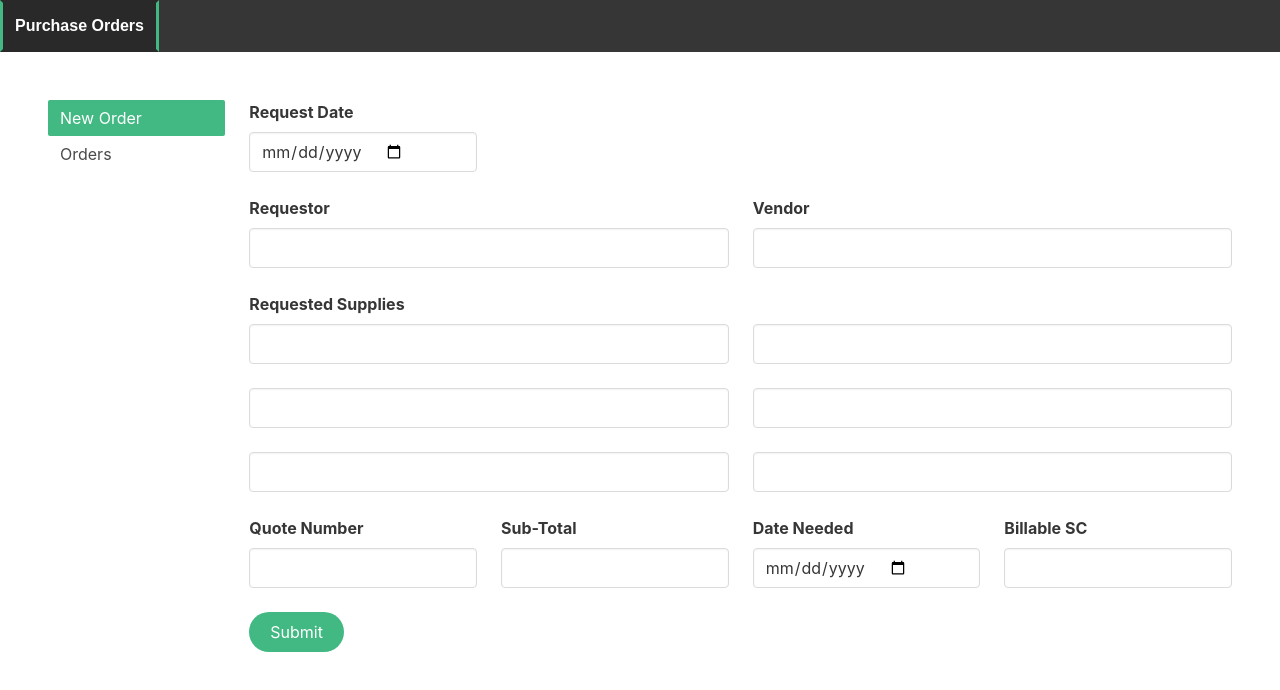
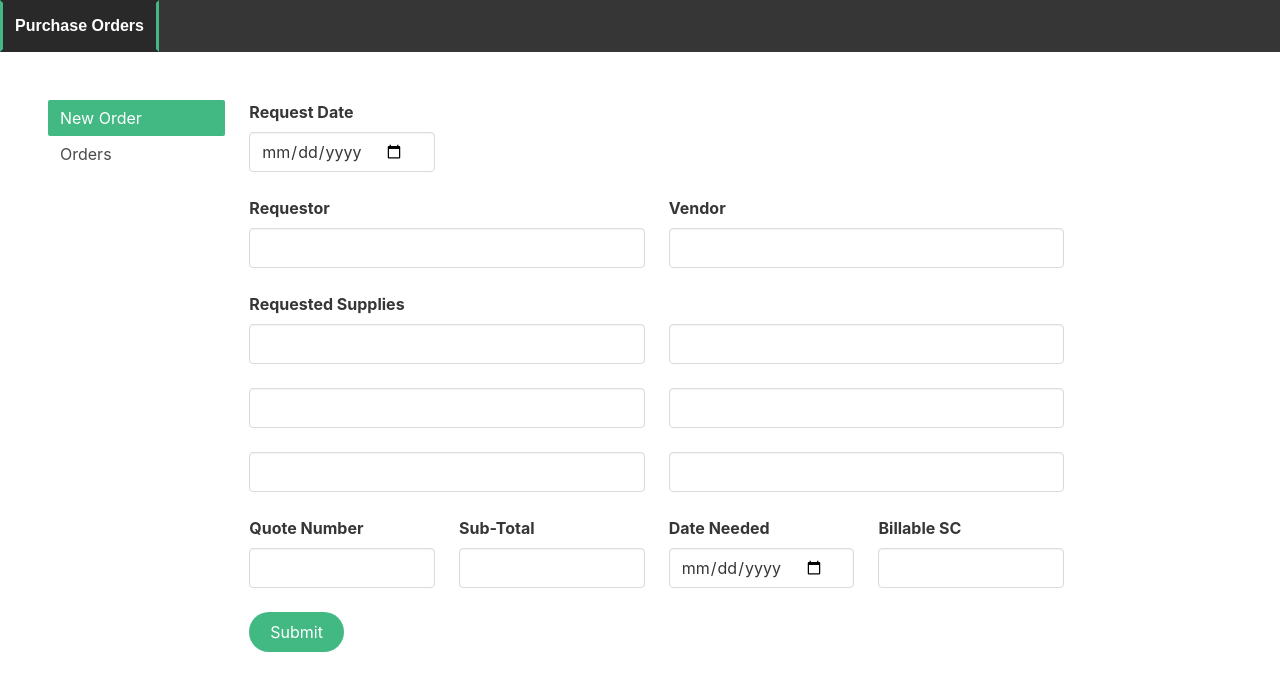
Before and after one commit to dr5274/purchase-orders, a Vue app: page /purchase-order in a window 1280 px wide. Shown: the top 690 px of the page. Built offline with nearby package versions, Linux system fonts and the light colour scheme; the HTML template or start-up script is replaced by a standard one.

Commit message:
refactor

```diff
--- a/src/components/list-header.vue
+++ /dev/null
@@ -1,35 +0,0 @@
-<script>
-export default {
-  name: 'ListHeader',
-  props: {
-    title: {
-      type: String,
-      default: () => '',
-    },
-    routePath: {
-      type: String,
-      default: () => '',
-    },
-  },
-  methods: {
-    handleRefresh() {
-      this.$emit('refresh');
-    },
-  },
-};
-</script>
-
-<template>
-  <div class="content-title-group">
-    <router-link :to="routePath">
-      <h2 class="title">{{ title }}</h2>
-    </router-link>
-    <button
-      class="button refresh-button"
-      @click="handleRefresh"
-      aria-label="refresh"
-    >
-      <i class="fas fa-sync" aria-hidden="true"></i>
-    </button>
-  </div>
-</template>
--- a/src/components/nav-bar.vue
+++ b/src/components/nav-bar.vue
@@ -1,6 +1,5 @@
 <template>
   <nav class="column is-2 menu">
-    <!-- <p class="menu-label">Menu</p> -->
     <ul class="menu-list">
       <router-link to="/purchase-order">New Order</router-link>
       <router-link to="/purchase-orders">Orders</router-link>
--- /dev/null
+++ b/src/components/purchase-order-form.vue
@@ -0,0 +1,102 @@
+<template>
+  <section class="form">
+    <div class="columns">
+      <div class="column is-one-quarter">
+        <div class="field">
+          <label class="label">Request Date</label>
+          <div class="control">
+            <input class="input" type="date" required />
+          </div>
+        </div>
+      </div>
+    </div>
+
+    <div class="columns">
+      <div class="column">
+        <div class="field">
+          <label class="label">Requestor</label>
+          <div class="control">
+            <input class="input" type="text" required />
+          </div>
+        </div>
+      </div>
+      <div class="column">
+        <div class="field">
+          <label class="label">Vendor</label>
+          <div class="control">
+            <input class="input" type="text" required />
+          </div>
+        </div>
+      </div>
+    </div>
+
+    <div class="columns">
+      <div class="column">
+        <label class="label">Requested Supplies</label>
+        <div class="columns">
+          <div class="column is-half">
+            <input class="input" type="text" />
+          </div>
+          <div class="column is-half">
+            <input class="input" type="text" />
+          </div>
+        </div>
+
+        <div class="columns">
+          <div class="column is-half">
+            <input class="input" type="text" />
+          </div>
+          <div class="column is-half">
+            <input class="input" type="text" />
+          </div>
+        </div>
+
+        <div class="columns">
+          <div class="column is-half">
+            <input class="input" type="text" />
+          </div>
+          <div class="column is-half">
+            <input class="input" type="text" />
+          </div>
+        </div>
+      </div>
+    </div>
+
+    <div class="columns">
+      <div class="column is-one-quarter">
+        <div class="field">
+          <label class="label">Quote Number</label>
+          <div class="control">
+            <input class="input" type="text" required />
+          </div>
+        </div>
+      </div>
+      <div class="column is-one-quarter">
+        <div class="field">
+          <label class="label">Sub-Total</label>
+          <div class="control">
+            <input class="input" type="text" required />
+          </div>
+        </div>
+      </div>
+      <div class="column is-one-quarter">
+        <div class="field">
+          <label class="label">Date Needed</label>
+          <div class="control">
+            <input class="input" type="date" required />
+          </div>
+        </div>
+      </div>
+      <div class="column is-one-quarter">
+        <div class="field">
+          <label class="label">Billable SC</label>
+          <div class="control">
+            <input class="input" type="text" />
+          </div>
+        </div>
+      </div>
+    </div>
+
+    <button class="button is-primary is-rounded" type="submit">Submit</button>
+  </section>
+</template>
--- a/src/views/purchase-orders/purchase-order.vue
+++ b/src/views/purchase-orders/purchase-order.vue
@@ -1,13 +1,17 @@
 <script>
+import PurchaseOrderForm from '../../components/purchase-order-form.vue';
+
 export default {
   name: "PurchaseOrder",
   data() {
     return {
       routePath: "/purchase-order",
-      title: "Purchase Order",
+      title: "New Purchase Order",
     };
   },
-  components: {},
+  components: {
+    PurchaseOrderForm,
+  },
   created() {},
   computed: {},
   methods: {},
@@ -16,105 +20,14 @@ export default {
 
 <template>
   <div class="content-container">
-    <section class="form">
-      <div class="columns">
-        <div class="column is-one-quarter">
-          <div class="field">
-            <label class="label">Request Date</label>
-            <div class="control">
-              <input class="input" type="date" required />
-            </div>
-          </div>
-        </div>
+    <!-- <div class="content-title-group">
+      <h2 class="title">{{ title }}</h2>
+    </div> -->
+
+    <div class="columns is-multiline is-variable">
+      <div class="column is-10">
+        <PurchaseOrderForm></PurchaseOrderForm>
       </div>
-
-      <div class="columns">
-        <div class="column">
-          <div class="field">
-            <label class="label">Requestor</label>
-            <div class="control">
-              <input class="input" type="text" required />
-            </div>
-          </div>
-        </div>
-        <div class="column">
-          <div class="field">
-            <label class="label">Vendor</label>
-            <div class="control">
-              <input class="input" type="text" required />
-            </div>
-          </div>
-        </div>
-      </div>
-
-      <div class="columns">
-        <div class="column">
-          <label class="label">Requested Supplies</label>
-          <div class="columns">
-            <div class="column is-half">
-              <input class="input" type="text" />
-            </div>
-            <div class="column is-half">
-              <input class="input" type="text" />
-            </div>
-          </div>
-
-          <div class="columns">
-            <div class="column is-half">
-              <input class="input" type="text" />
-            </div>
-            <div class="column is-half">
-              <input class="input" type="text" />
-            </div>
-          </div>
-
-          <div class="columns">
-            <div class="column is-half">
-              <input class="input" type="text" />
-            </div>
-            <div class="column is-half">
-              <input class="input" type="text" />
-            </div>
-          </div>
-        </div>
-      </div>
-
-      <div class="columns">
-        <div class="column is-one-quarter">
-          <div class="field">
-            <label class="label">Quote Number</label>
-            <div class="control">
-              <input class="input" type="text" required />
-            </div>
-          </div>
-        </div>
-        <div class="column is-one-quarter">
-          <div class="field">
-            <label class="label">Sub-Total</label>
-            <div class="control">
-              <input class="input" type="text" required />
-            </div>
-          </div>
-        </div>
-        <div class="column is-one-quarter">
-          <div class="field">
-            <label class="label">Date Needed</label>
-            <div class="control">
-              <input class="input" type="date" required />
-            </div>
-          </div>
-        </div>
-        <div class="column is-one-quarter">
-          <div class="field">
-            <label class="label">Billable SC</label>
-            <div class="control">
-              <input class="input" type="text" />
-            </div>
-          </div>
-        </div>
-      </div>
-
-      <button class="button is-primary is-rounded" type="submit">Submit</button>
-    </section>
+    </div>
   </div>
 </template>
--- a/src/views/purchase-orders/purchase-orders.vue
+++ b/src/views/purchase-orders/purchase-orders.vue
@@ -1,7 +1,6 @@
 <script>
 import { mapActions, mapGetters } from 'vuex';
-import ListHeader from '@/components/list-header.vue';
-import PurchaseOrderList from './purchase-order-list.vue';
+import PurchaseOrderList from '../../components/purchase-order-list.vue';
 
 export default {
   name: 'PurchaseOrders',
@@ -12,7 +11,6 @@ export default {
     };
   },
   components: {
-    ListHeader,
     PurchaseOrderList,
   },
   created() {
@@ -32,13 +30,12 @@ export default {
 
 <template>
   <div class="content-container">
-    <ListHeader
-      :title="title"
-      @refresh="getPurchaseOrders"
-      :routePath="routePath"
-    ></ListHeader>
+    <!-- <div class="content-title-group">
+      <h2 class="title">{{ title }}</h2>
+    </div> -->
+
     <div class="columns is-multiline is-variable">
-      <div class="column is-8" v-if="purchaseOrders">
+      <div class="column is-10" v-if="purchaseOrders">
         <PurchaseOrderList :purchaseOrders="purchaseOrders"></PurchaseOrderList>
       </div>
     </div>
```
Also changed, not shown: src/components/purchase-order-list.vue (renamed from src/views/purchase-orders/purchase-order-list.vue).
